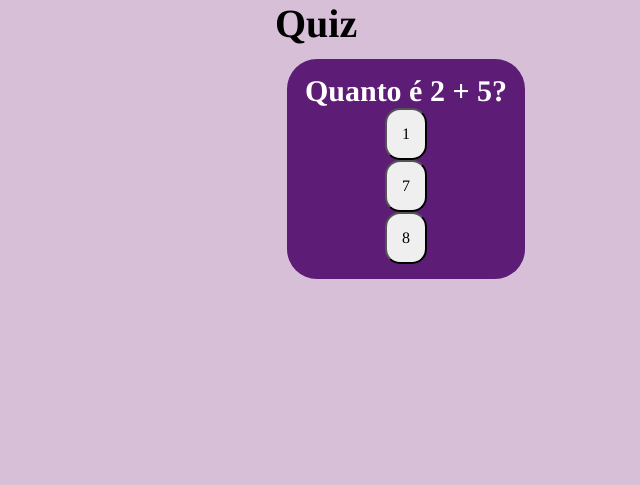
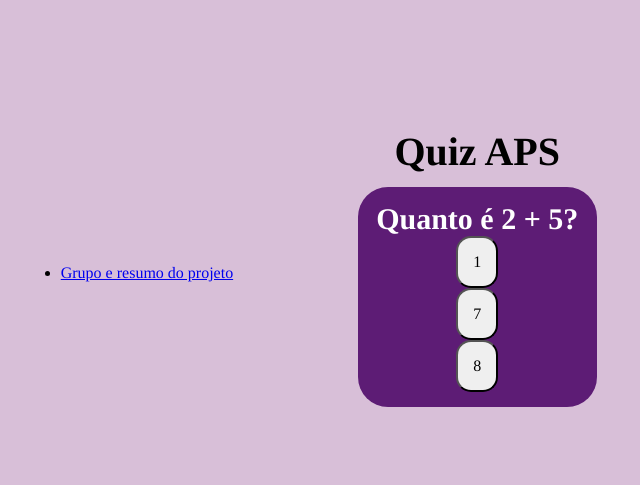
Before and after one commit to deborahwellen/Quiz-Interativo, a plain HTML site: page index.html in a window 1280 px wide. Shown: the whole page, without its empty margins (249-889 px from the left). Drawn offline with Linux system fonts and the light colour scheme.

Commit message:
Update index.html

```diff
--- a/index.html
+++ b/index.html
@@ -2,12 +2,19 @@
 <html lang="pt-BR">
 <head>
     <meta charset="UTF-8">
-    <title> Quiz </title>
+    <meta name="viewport" content="width=device-width, initial-scale=1.0">
+    <title> Quiz Interativo sobre APS </title>
     <link rel="stylesheet" href="style.css">
 </head>
 <body>
-    <div class="">
-        <h1>Quiz</h1>
+    <div class="menu">
+        <ul>
+            <li><a href="sobreogrupo.html"> Grupo e resumo do projeto </a></li>
+    </ul>
+    </div>
+
+    <div class="conteiner">
+        <h1>Quiz APS </h1>
         <div class="quiz">
             <h2 id="conteinerPergunta"> Questões </h2>
             <div id="botoesResp">
@@ -19,7 +26,6 @@
             <button id="proximo"> Próxima Questão </button>
         </div>
     </div>
-
     <script src="script.js"></script>
 </body>
 </html>
```
